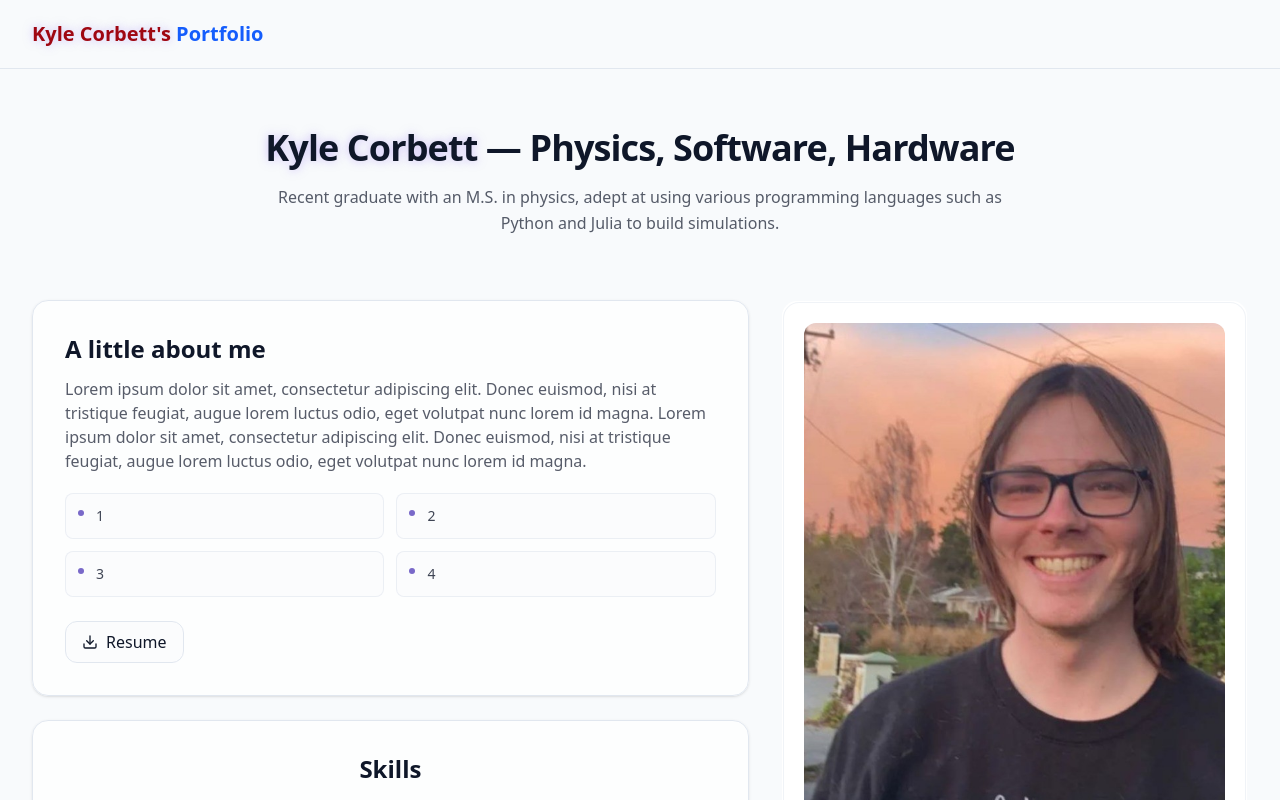
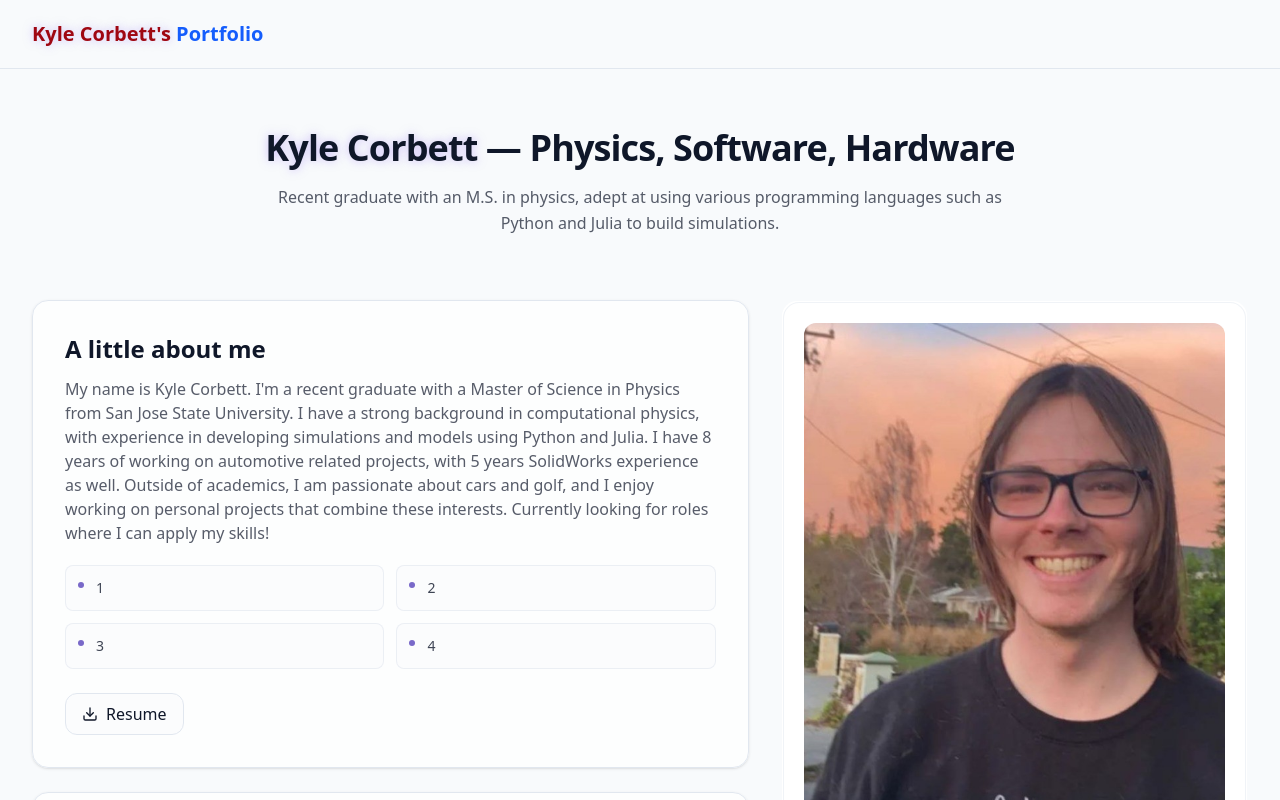
Before and after one commit to swestastic/kylePortfolio, a React (Vite) app: page / in a window 1280 px wide. Shown: the top 800 px of the page. Built offline with nearby package versions, Linux system fonts and the light colour scheme.

Commit message:
Update AboutSection

```diff
--- a/src/components/AboutSection.jsx
+++ b/src/components/AboutSection.jsx
@@ -55,10 +55,11 @@ export const About = () => {
             <div className="rounded-2xl bg-card/70 border border-border p-6 md:p-8 text-left shadow-sm">
               <h3 className="text-xl md:text-2xl font-semibold">A little about me</h3>
               <p className="mt-3 text-foreground/70">
-                Lorem ipsum dolor sit amet, consectetur adipiscing elit. Donec euismod, nisi at tristique feugiat,
-                augue lorem luctus odio, eget volutpat nunc lorem id magna. Lorem ipsum dolor sit amet, consectetur
-                adipiscing elit. Donec euismod, nisi at tristique feugiat, augue lorem luctus odio, eget volutpat nunc
-                lorem id magna.
+                My name is Kyle Corbett. I'm a recent graduate with a Master of Science in Physics from San Jose State University.
+                I have a strong background in computational physics, with experience in developing simulations and models using Python and Julia.
+                I have 8 years of working on automotive related projects, with 5 years SolidWorks experience as well.
+                Outside of academics, I am passionate about cars and golf, and I enjoy working on personal projects that combine these interests.
+                Currently looking for roles where I can apply my skills!
               </p>
 
               <ul className="mt-5 grid grid-cols-1 sm:grid-cols-2 gap-3">
```
